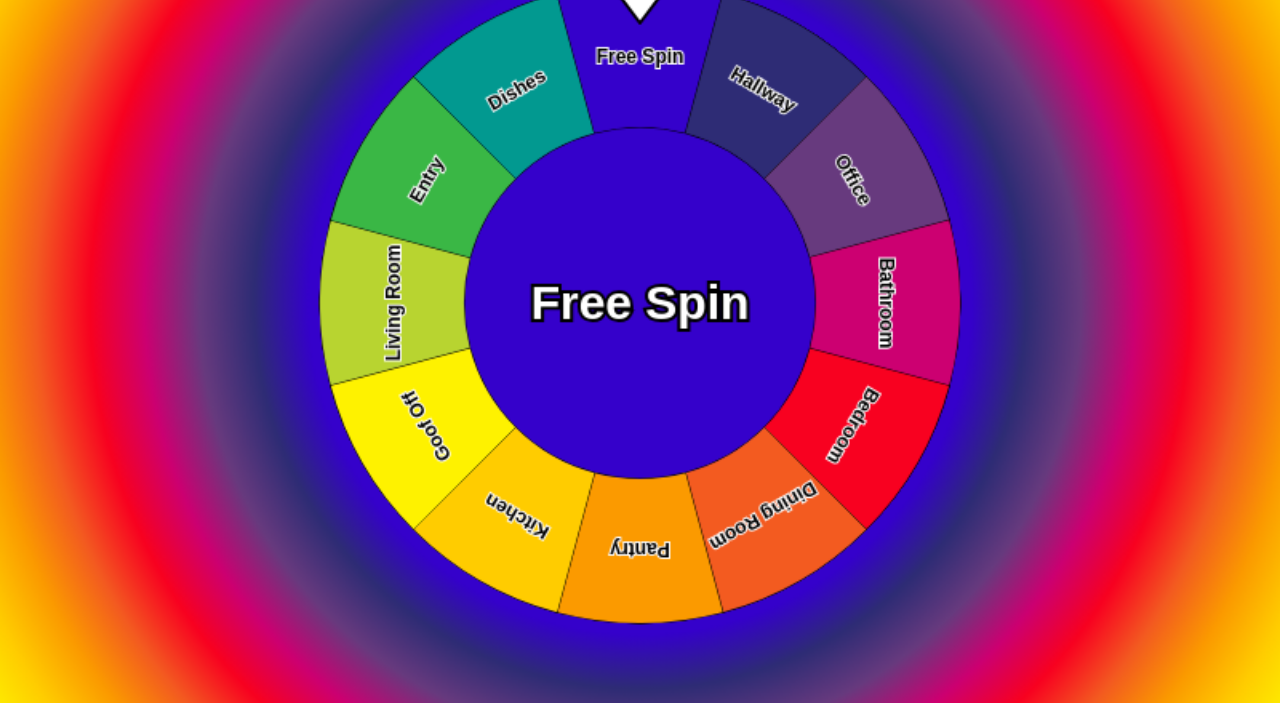
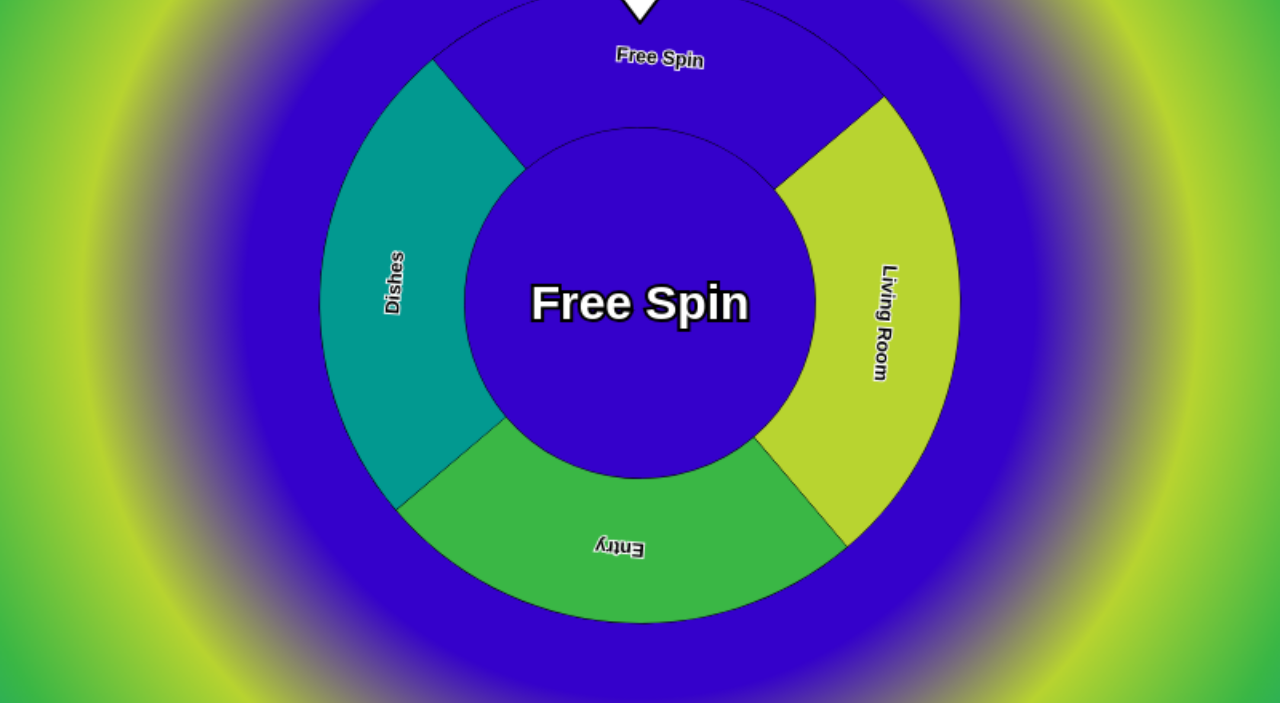
Before and after one commit to bobtheshrew/bobtheshrew.github.io, a plain HTML site: page PrizeWheel/index.html in a window 1280 px wide. Shown: the part 97-800 px from the top of the page. Drawn offline with Linux system fonts and the light colour scheme; a web font is replaced by a local one.

Commit message:
add initial no decay spin

```diff
--- a/PrizeWheel/index.html
+++ b/PrizeWheel/index.html
@@ -83,15 +83,20 @@ var colors = ["#B8D430", "#3AB745", "#029990", "#3501CB", "#2E2C75",
     "#673A7E", "#CC0071", "#F80120", "#F35B20", "#FB9A00", "#FFCC00",
     "#FEF200"];
 
-var items = ["Living Room", "Entry", "Dishes", "Free Spin", "Hallway",
+var itemsOLD = ["Living Room", "Entry", "Dishes", "Free Spin", "Hallway",
     "Office", "Bathroom", "Bedroom", "Dining Room", "Pantry", "Kitchen",
     "Goof Off"];
 
+var items = ["Living Room", "Entry", "Dishes", "Free Spin"];
+
 var numItems = items.length;
+
+var decay = 1;
+var decayDefault = 0.99;
 
 var currentAngle = 0;
 var arc = (Math.PI*2) / numItems;  //(360/currentAngle elements)
-var velocity = 0;
+var velocity = 0.009;
 var lastSample = Date.now();
 var nextLastSample = Date.now();
 const canvas = document.getElementById('wheelcanvas');
@@ -235,13 +240,14 @@ function drawRouletteWheel() {
 // Spin from click
 function spin() {
     velocity += Math.random()+0.14; //0.14 to 1.14
+	decay = decayDefault;
 	return;
 }
 
 function drawAnimationFrame(){
 	const elapsedTime = Date.now()-startTime;
 
-	velocity *= 0.99; //decay
+	velocity *= decay;
 	if (velocity > 2) velocity = 2;
 	if (velocity < -2) velocity = -2;
 	if (Math.abs(velocity) < 0.001) velocity=0;
@@ -277,6 +283,7 @@ function getMouseAngle(e)
 
 canvas.onmousedown = function(e){
 	velocity=0;
+	decay = decayDefault;
 	mouseIsDown = true;
 	clickStartAngle = getMouseAngle(e);
 	clickStartWheelAngle = normalizeRad(currentAngle);
@@ -286,6 +293,7 @@ function handleStart(evt) {
   evt.preventDefault();
   //log("touchstart.");
 	velocity=0;
+	decay = decayDefault;
 	mouseIsDown = true;
 	clickStartAngle = getMouseAngle(evt);
 	clickStartWheelAngle = normalizeRad(currentAngle);
@@ -490,7 +498,6 @@ function normalizeDeg(deg) {
 	return deg;
 }
 
-velocity=0;
 currentAngle = 2.88;
 
 window.requestAnimationFrame(drawAnimationFrame);
```
